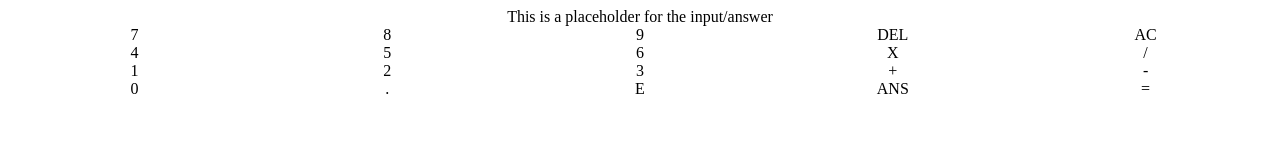
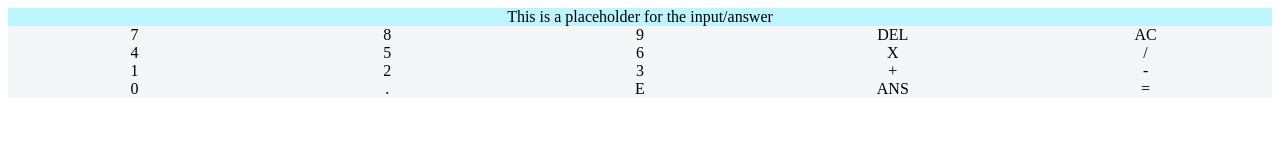
Before and after one commit to marno11/calculator_vanillaJS, a plain HTML site: page index.html in a window 1280 px wide. In both pictures the pointer is over the element 640 px from the left and 17 px from the top of the page. Drawn offline with Linux system fonts and the light colour scheme.

Commit message:
Hover Effect Over Buttons
Makes it clear what button the pointer is over.

```diff
--- a/styles/style.css
+++ b/styles/style.css
@@ -20,4 +20,9 @@ BEM (Block Element Modifer) nameing convention used here
 .elm-container__element {
   flex: 1 1 100%;
   text-align: center;
+  background: #f4f5f6;
 }
+
+.elm-container__element:hover {
+  background: #bdf5ff
+}
```
